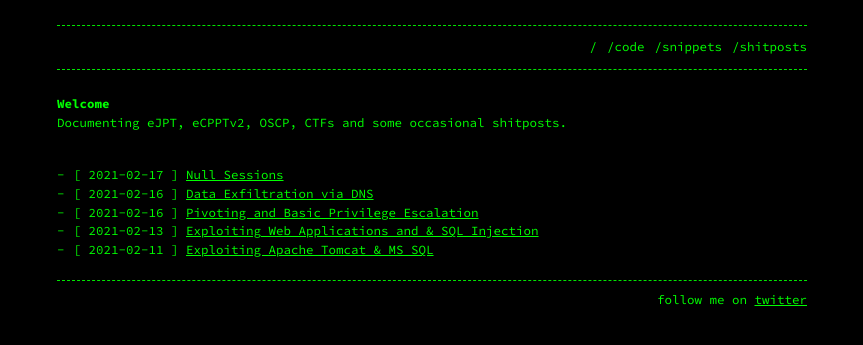
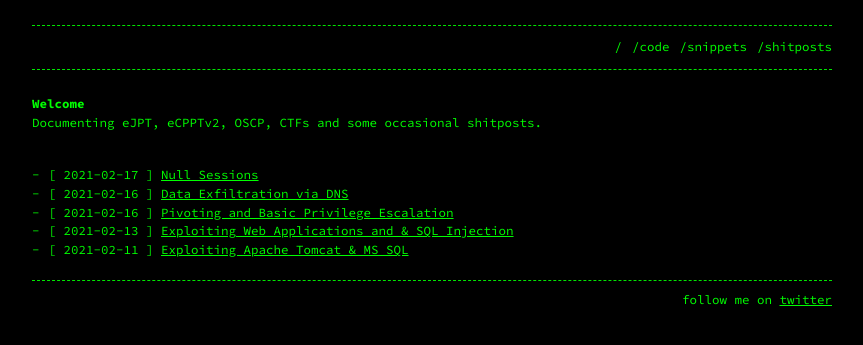
Before and after one commit to a56z/a56z.github.io, a Jekyll site: the page built from index.markdown, in a window 1280 px wide. Shown: the top 345 px of the page, without its empty margins (208-1071 px from the left). Built offline with Jekyll 4.4.1, drawn with Linux system fonts in a browser that asks for light colours; Markdown is read by kramdown in place of the engine named in the settings.

Commit message:
Update base.scss

```diff
--- a/_sass/base.scss
+++ b/_sass/base.scss
@@ -9,7 +9,7 @@ $base-font-size:       12.5px !default;
 $mobile-font-size:     12px !default;
 $base-line-height:     1.5 !default;
 $container-width:      90% !default;
-$container-max-width:  750px !default;
+$container-max-width:  800px !default;
 
 /**
  * Global
```
